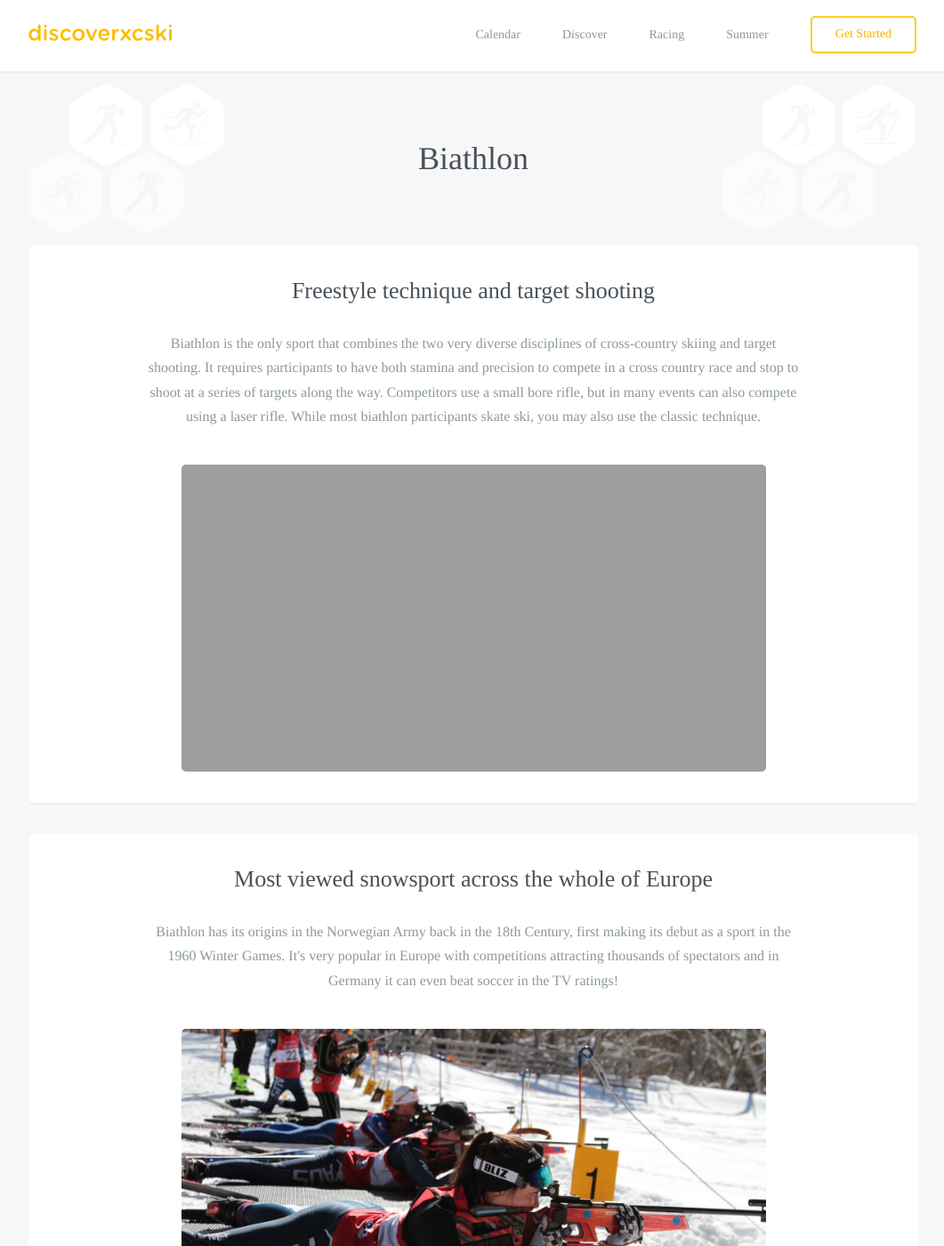
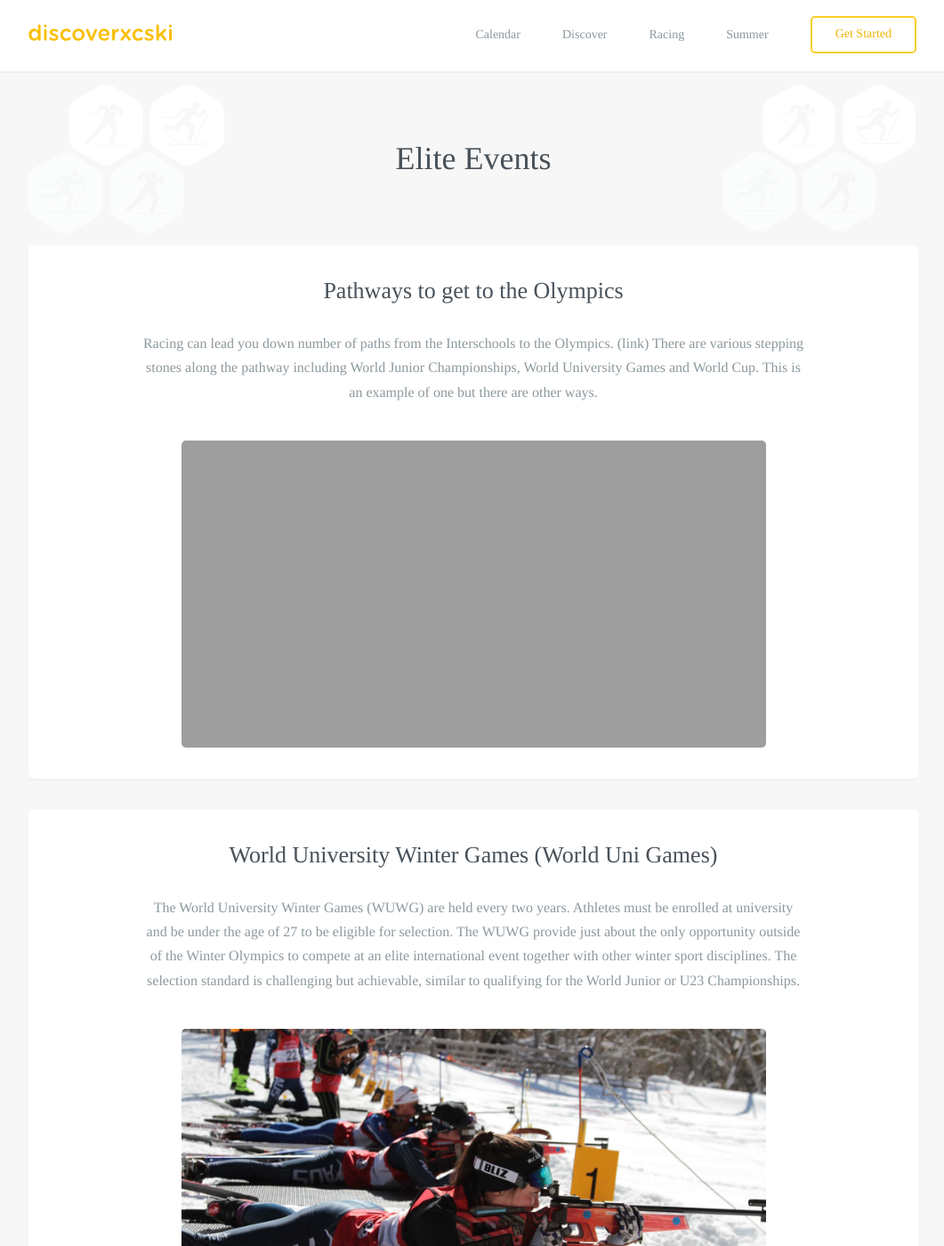
Before and after one commit to robcatto/robcatto.github.io, a Jekyll site: the page built from racing/elite-events/index.html, in a window 1280 px wide and 1400 px high. Shown: the whole window at 89% size, without its empty margins (108-1169 px from the left). Built offline with Jekyll 4.4.1, drawn with Linux system fonts in a browser that asks for light colours; some web fonts are replaced; Markdown is read by kramdown in place of the engine named in the settings.

Commit message:
Update index.html

```diff
--- a/racing/elite-events/index.html
+++ b/racing/elite-events/index.html
@@ -28,7 +28,7 @@ layout: default
         </g>
     </g>
 </svg>
-                <h1 class="feature_heading" style="color: white;">Biathlon</h1>
+                <h1 class="feature_heading" style="color: white;">Elite Events</h1>
                 <h2 class="feature_subheading">Come and try Laser Biathlon</h2>
             </section>
 
@@ -48,8 +48,8 @@ layout: default
       <div class="content">
         <div id="content1">
         <section class="mobile_section">
-                <h3>Freestyle technique and target shooting</h3>
-                <p>Biathlon is the only sport that combines the two very diverse disciplines of cross-country skiing and target shooting. It requires participants to have both stamina and precision to compete in a cross country race and stop to shoot at a series of targets along the way. Competitors use a small bore rifle, but in many events can also compete using a laser rifle. While most biathlon participants skate ski, you may also use the classic technique.
+                <h3>Pathways to get to the Olympics</h3>
+                <p>Racing can lead you down number of paths from the Interschools to the Olympics.  (link) There are various stepping stones along the pathway including World Junior Championships, World University Games and World Cup.  This is an example of one but there are other ways.
                 </p>
                 <div class="one">
                 <div class="onelarge centered" style="
@@ -60,8 +60,9 @@ layout: default
 
 
                 <section class="mobile_section">
-                    <h3>Most viewed snowsport across the whole of Europe</h3>
-                    <p>Biathlon has its origins in the Norwegian Army back in the 18th Century, first making its debut as a sport in the 1960 Winter Games.  It's very popular in Europe with competitions attracting thousands of spectators and in Germany it can even beat soccer in the TV ratings!
+                    <h3>World University Winter Games   (World Uni Games)</h3>
+                    <p>The World University Winter Games (WUWG) are held every two years. Athletes must be enrolled at university and be under the age of 27 to be eligible for selection. The WUWG provide just about the only opportunity outside of the Winter Olympics to compete at an elite international event together with other winter sport disciplines. The selection standard is challenging but achievable, similar to qualifying for the World Junior or U23 Championships.
+
                     </p>
                     <div class="one">
                 <div class="onelarge centered" style="
```
